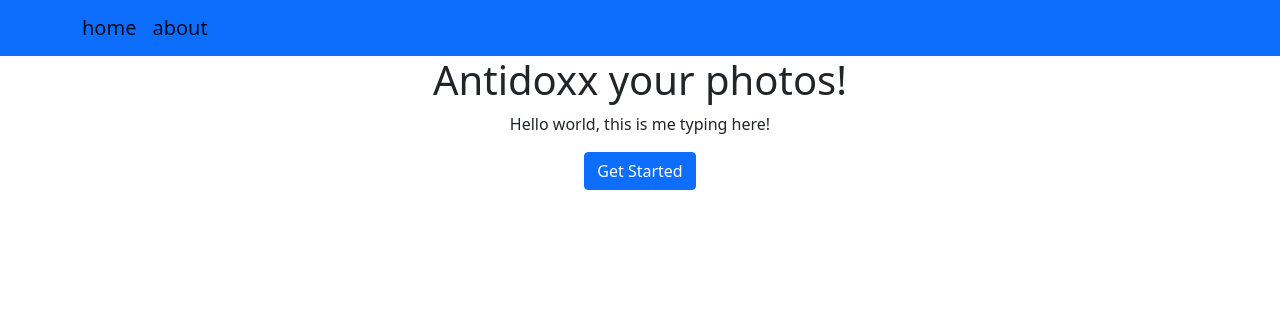
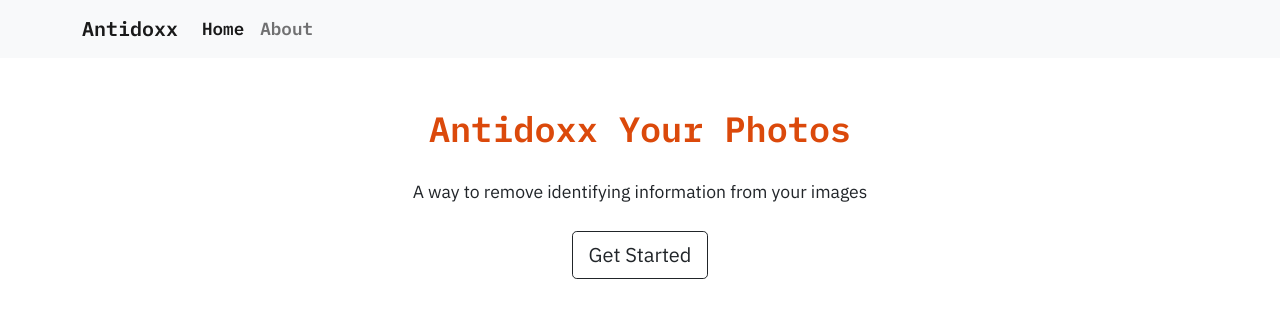
Before and after one commit to MiniHacks/MoreGeese, a React (Create React App) app: page / in a window 1280 px wide. Shown: the top 318 px of the page. Built offline with nearby package versions, Linux system fonts and the light colour scheme.

Commit message:
Add home styling

```diff
--- a/src/App.tsx
+++ b/src/App.tsx
@@ -1,10 +1,12 @@
 import React from "react";
-import "./App.css";
 import "bootstrap/dist/css/bootstrap.css";
 import { Route, Routes } from "react-router-dom";
 import Home from "./pages/home";
 import About from "./pages/about";
 import Navigation from "./components/navigation";
+
+// import "./App.css";
+import "./styles/page.css";
 
 function App() {
   return (
--- a/src/components/navigation.tsx
+++ b/src/components/navigation.tsx
@@ -1,18 +1,18 @@
 import * as React from "react";
 import { Container, Navbar, Nav } from "react-bootstrap";
 import { Link, NavLink } from "react-router-dom";
+import "../styles/nav.css";
 
 const Navigation = () => {
   return (
-    <Navbar bg="primary">
+    <Navbar className="nav" bg="light" variant="light">
       <Container>
+        <Navbar.Brand as={Link} to="/">
+          Antidoxx
+        </Navbar.Brand>
         <Nav className="me-auto">
-          <Navbar.Brand as={NavLink} to="/">
-            home
-          </Navbar.Brand>
-          <Navbar.Brand as={NavLink} to="/about">
-            about
-          </Navbar.Brand>
+          <Nav.Link as={NavLink} to="/"> Home </Nav.Link>
+          <Nav.Link as={NavLink} to="/about"> About </Nav.Link>
         </Nav>
       </Container>
     </Navbar>
--- a/src/components/start.tsx
+++ b/src/components/start.tsx
@@ -3,10 +3,10 @@ import { Button } from "react-bootstrap";
 
 const Start = ({ onPageChange }: { onPageChange: Function }) => {
   return (
-    <div>
-      <h1>Antidoxx your photos!</h1>
-      <p>Hello world, this is me typing here!</p>
-      <Button onClick={() => onPageChange("upload")}>Get Started</Button>
+    <div className="start">
+      <h1>Antidoxx Your Photos</h1>
+      <p> A way to remove identifying information from your images </p>
+      <Button variant="outline-dark" size="lg" onClick={() => onPageChange("upload")}>Get Started</Button>
     </div>
   );
 };
--- /dev/null
+++ b/src/styles/nav.css
@@ -0,0 +1,6 @@
+@import url('https://fonts.googleapis.com/css2?family=IBM+Plex+Mono:wght@600&family=IBM+Plex+Sans&display=swap');
+
+.nav {
+    font-family: 'IBM Plex Mono', Times, sans-serif;
+    color: #DB490B !important;
+}
--- /dev/null
+++ b/src/styles/page.css
@@ -0,0 +1,26 @@
+@import url('https://fonts.googleapis.com/css2?family=IBM+Plex+Mono:wght@600&family=IBM+Plex+Sans&display=swap');
+
+/* FIXME - font sizes currently in em, might switch to px if it sucks */
+
+body {
+    font-family: 'IBM Plex Sans', Helvetica, monospace;
+    text-align: center;
+    font-size: 1.1em;
+}
+
+h1, h2, h3, h4, h5 {
+    font-family: 'IBM Plex Mono', Times, sans-serif;
+    padding: 50px 20px 10px 20px;
+    font-size: 2em;
+    color: #DB490B;
+}
+
+p {
+    padding: 10px;
+}
+
+
+/* FIXME make less redundant later */
+.start Button {
+
+}
```
